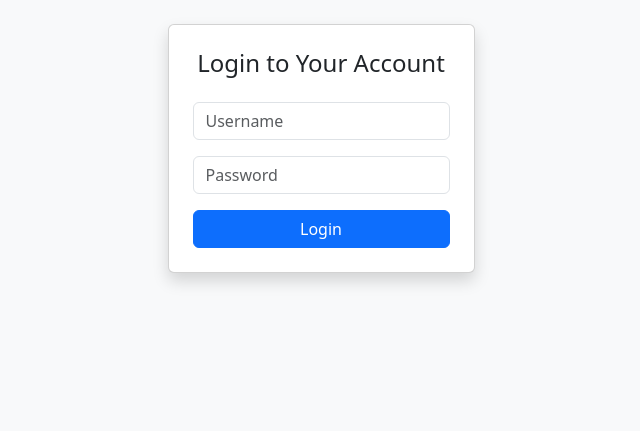
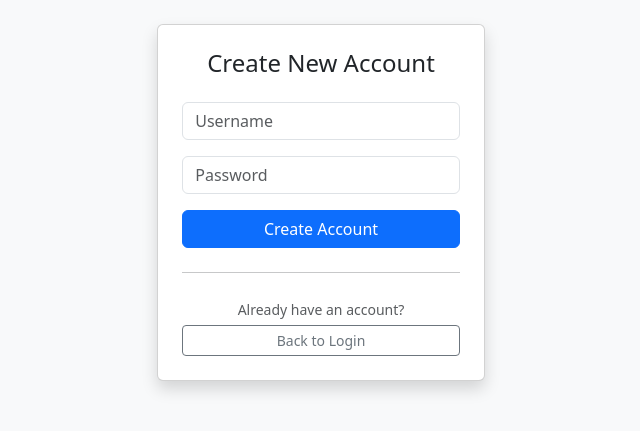
Before and after one commit to veduvin00/AN6001GrpProject, a Flask app: page /register in a window 1280 px wide. Shown: the part 126-557 px from the top of the page, without its empty margins (319-959 px from the left). Run offline with Flask 3, Linux system fonts and the light colour scheme.

Commit message:
Add files via upload

```diff
--- a/templates/login.html
+++ b/templates/login.html
@@ -3,7 +3,6 @@
 <head>
     <title>Dummy Bank | Login</title>
 
-    <!-- Bootstrap -->
     <link href="https://cdn.jsdelivr.net/npm/bootstrap@5.3.2/dist/css/bootstrap.min.css" rel="stylesheet">
 
     <link rel="stylesheet" href="/static/style.css">
@@ -21,7 +20,13 @@
 <div class="container d-flex justify-content-center align-items-center min-vh-90 pt-4">
     <div class="card shadow p-4 login-card">
 
-        <h4 class="text-center mb-4">Login to Your Account</h4>
+        <h4 class="text-center mb-4">
+            {% if mode == 'register' %}
+                Create New Account
+            {% else %}
+                Login to Your Account
+            {% endif %}
+        </h4>
 
         {% if error %}
             <div class="alert alert-danger">{{ error }}</div>
@@ -36,8 +41,26 @@
                 <input class="form-control" type="password" name="password" placeholder="Password" required>
             </div>
 
-            <button class="btn btn-primary w-100">Login</button>
+            <button class="btn btn-primary w-100 mb-3">
+                {% if mode == 'register' %}
+                    Create Account
+                {% else %}
+                    Login
+                {% endif %}
+            </button>
         </form>
+
+        <hr class="my-2">
+
+        <div class="text-center mt-3">
+            {% if mode == 'register' %}
+                <span class="text-muted small">Already have an account?</span>
+                <a href="{{ url_for('login') }}" class="btn btn-outline-secondary btn-sm w-100 mt-1">Back to Login</a>
+            {% else %}
+                <span class="text-muted small">New to Dummy Bank?</span>
+                <a href="{{ url_for('register') }}" class="btn btn-outline-success btn-sm w-100 mt-1">Create New Account</a>
+            {% endif %}
+        </div>
 
     </div>
 </div>
```
